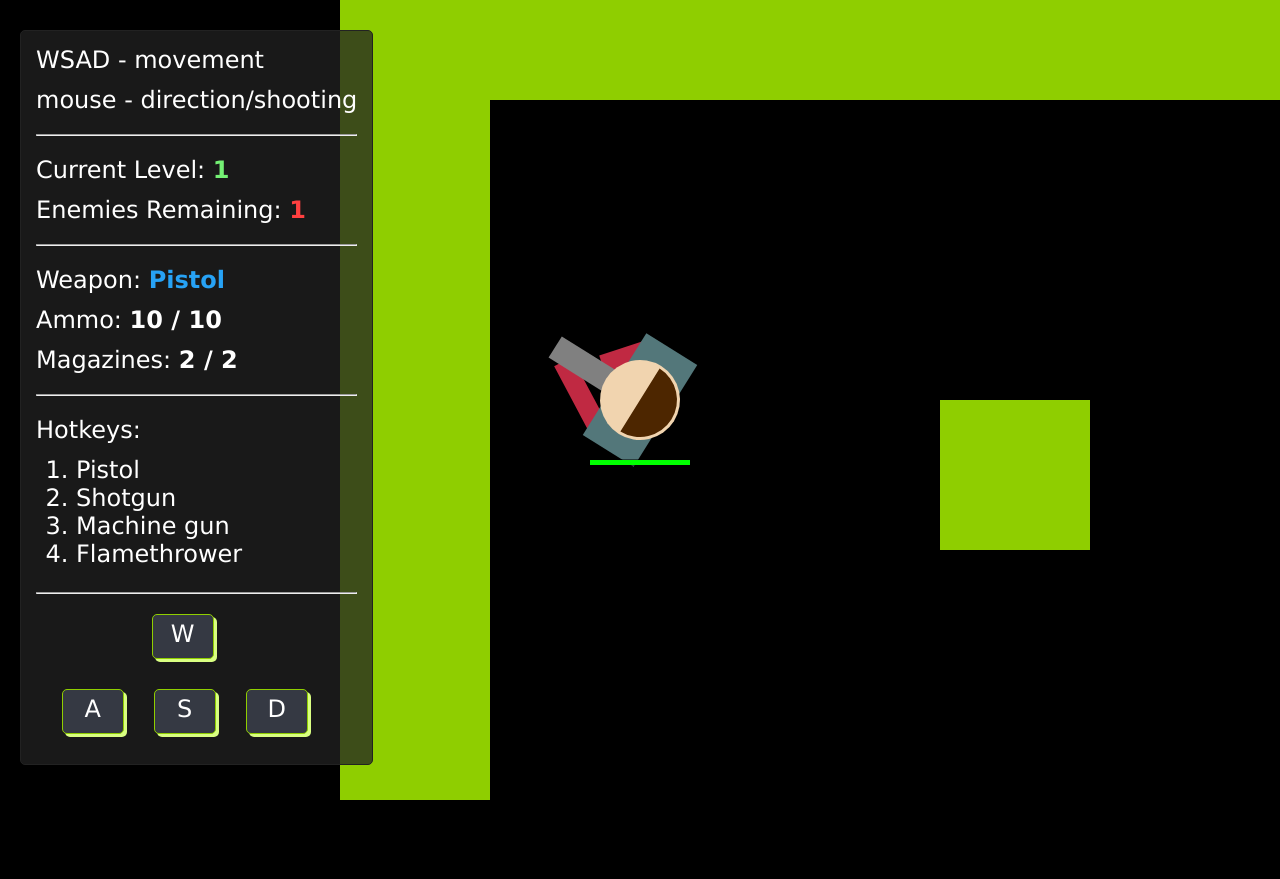
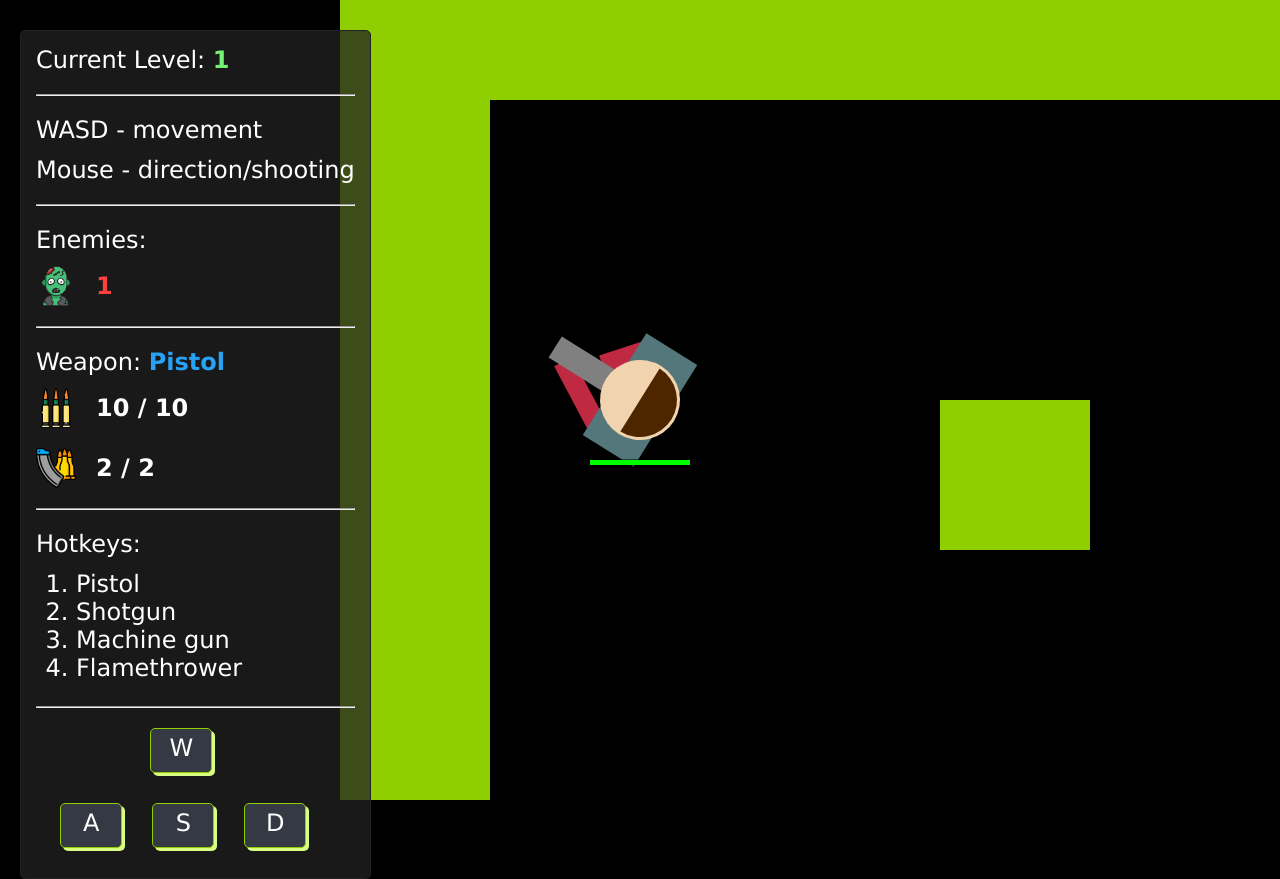
Before and after one commit to sentrychris/undeadbytes, a website built with webpack: page docs/index.html in a window 1280 px wide. Before the commit the page ends 800 px from the top, so only its background shows below. Built offline with nearby package versions, Linux system fonts and the light colour scheme; files whose address does not match are found by name.

Commit message:
Add icons

```diff
--- a/docs/index.html
+++ b/docs/index.html
@@ -14,17 +14,29 @@
   <canvas id="main"></canvas>
 
   <div class="help">
-    <p>WSAD - movement</p>
-    <p>mouse - direction/shooting</p>
+    <p>Current Level: <strong id="current-level"></strong></p>
     <hr />
 
-    <p>Current Level: <strong id="current-level"></strong></p>
-    <p>Enemies Remaining: <strong id="enemies-remaining"></strong></p>
+    <p>WASD - movement</p>
+    <p>Mouse - direction/shooting</p>
+    <hr />
+
+    <p>Enemies:</p>
+    <p style="display: flex;align-items: center;margin-bottom: 20px;">
+      <img src="./img/zombie.png" style="width: 40px; margin-right: 20px">
+      <strong id="enemies-remaining"></strong>
+    </p>
     <hr />
 
     <p>Weapon: <strong id="equipped-weapon"></strong></p>
-    <p>Ammo: <strong id="gun-ammo"><span id="ammo-remaining"></span> / <span id="ammo-capacity"></span></strong></p>
-    <p>Magazines: <strong id="gun-magazines"><span id="magazines-remaining"></span> / <span id="magazines-total"></span></strong></p>
+    <p style="display: flex;align-items: center;margin-bottom: 20px;">
+      <img src="./img/ammunition.png" style="width: 40px; margin-right: 20px">
+      <strong id="gun-ammo"><span id="ammo-remaining"></span> / <span id="ammo-capacity"></span></strong>
+    </p>
+    <p style="display: flex;align-items: center">
+      <img src="./img/magazine.png" style="width: 40px; margin-right: 20px">
+      <strong id="gun-magazines"><span id="magazines-remaining"></span> / <span id="magazines-total"></span></strong>
+    </p>
     <p><strong id="out-of-ammo" class="out-of-ammo"><span>OUT OF AMMO</span></strong></p>
     <hr />
     <p>
```
Also changed, not shown: dist/img/ammunition.png (added), dist/img/magazine.png (added), dist/img/zombie.png (added), dist/index.html.
